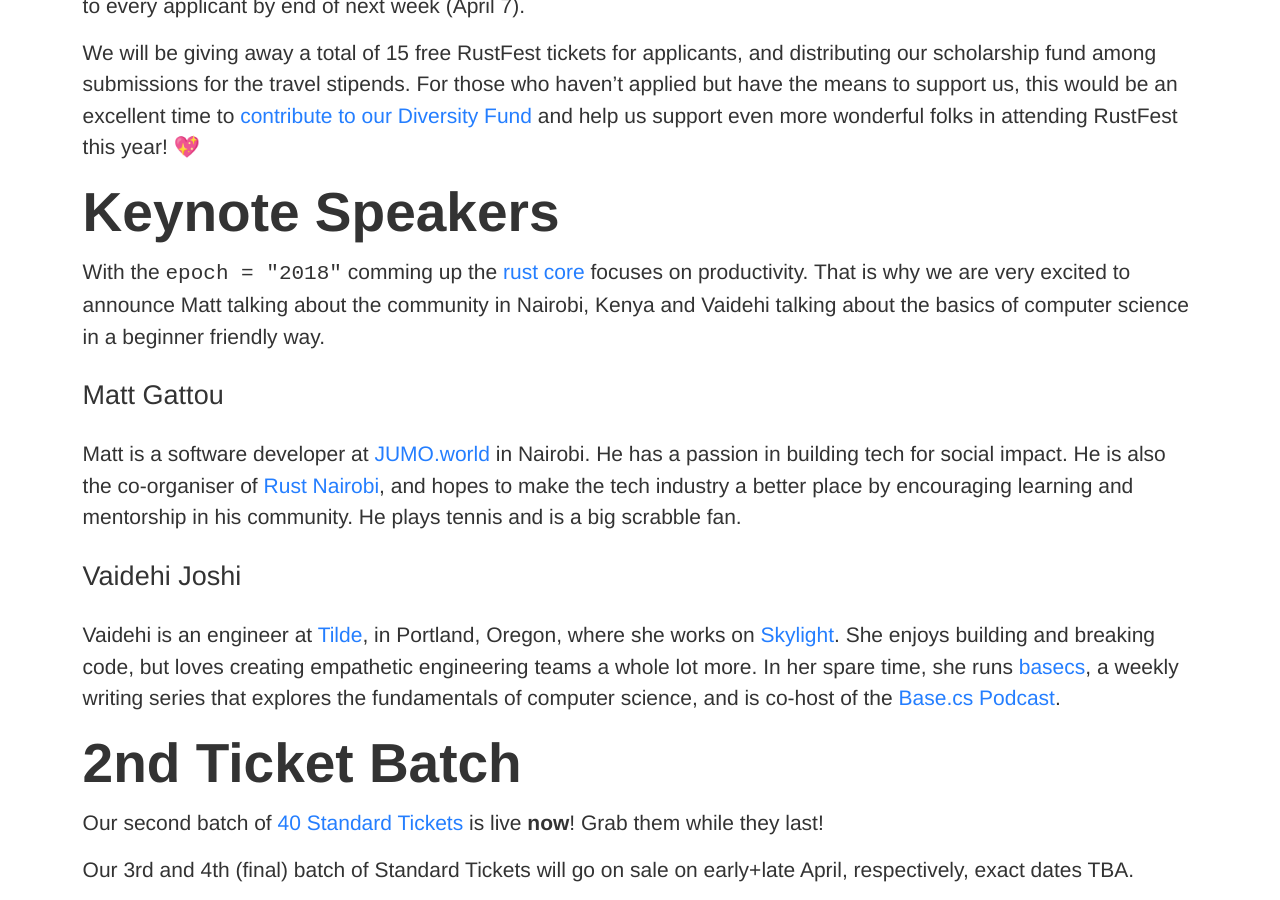
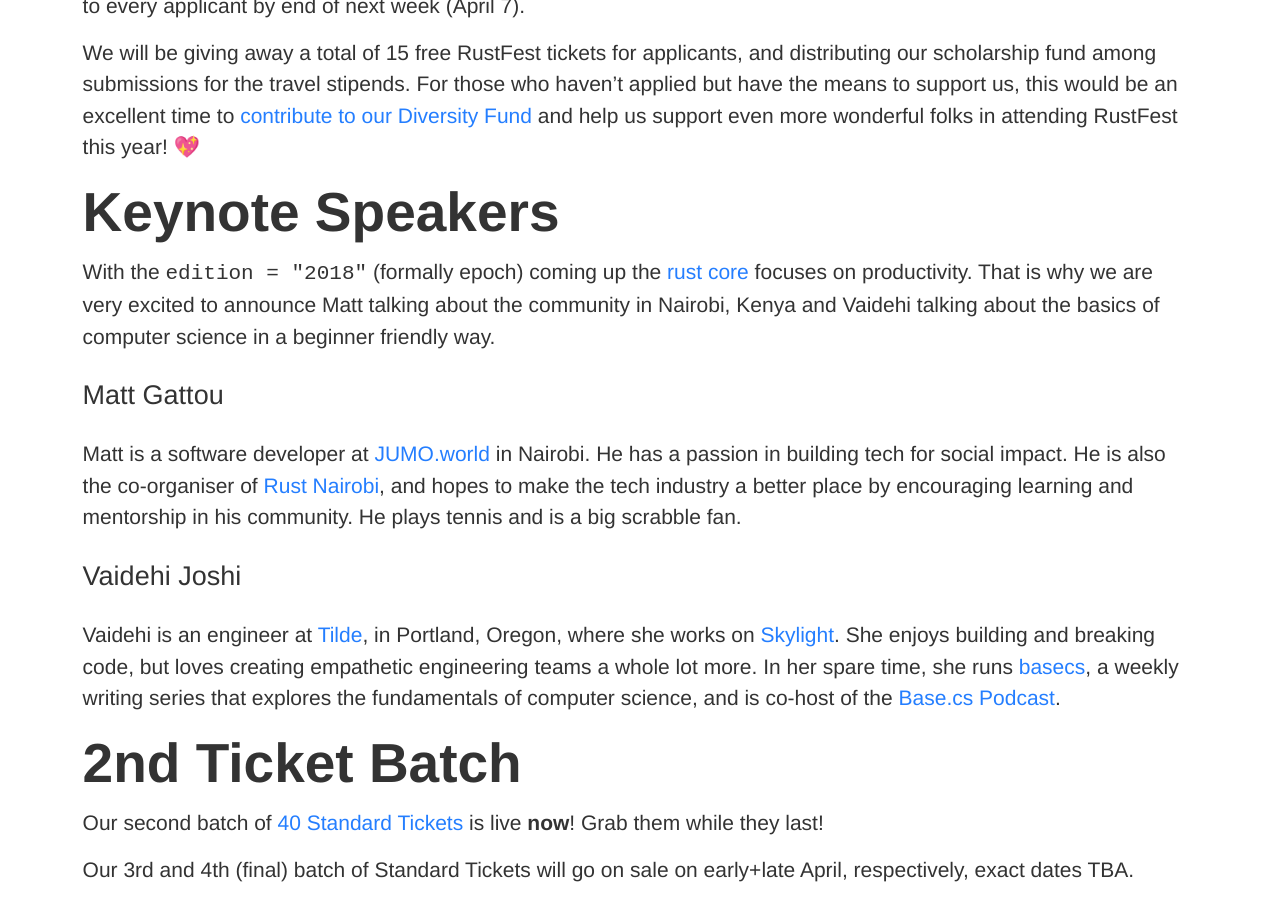
Before and after one commit to RustFestEU/blog.rustfest.eu, a Jekyll site: the page built from _posts/2018-03-30-this-week-in-rustfest-3--cfp-keynote-speakers.md, in a window 1280 px wide and 900 px high, scrolled down 1192 px. Built offline with Jekyll 4.4.1, drawn with Linux system fonts in a browser that asks for light colours.

Commit message:
Update 2018-03-30-this-week-in-rustfest-3--cfp-keynote-speakers.md

```diff
--- a/_posts/2018-03-30-this-week-in-rustfest-3--cfp-keynote-speakers.md
+++ b/_posts/2018-03-30-this-week-in-rustfest-3--cfp-keynote-speakers.md
@@ -36,7 +36,7 @@
 
 # Keynote Speakers
 
-With the `epoch = "2018"` comming up the [rust core](https://blog.rust-lang.org/2018/03/12/roadmap.html) focuses on productivity.
+With the `edition = "2018"` (formally epoch) coming up the [rust core](https://blog.rust-lang.org/2018/03/12/roadmap.html) focuses on productivity.
 That is why we are very excited to announce Matt talking about the community in Nairobi, Kenya and Vaidehi talking about the basics of computer science in a beginner friendly way.
 
 ## Matt Gattou
```
